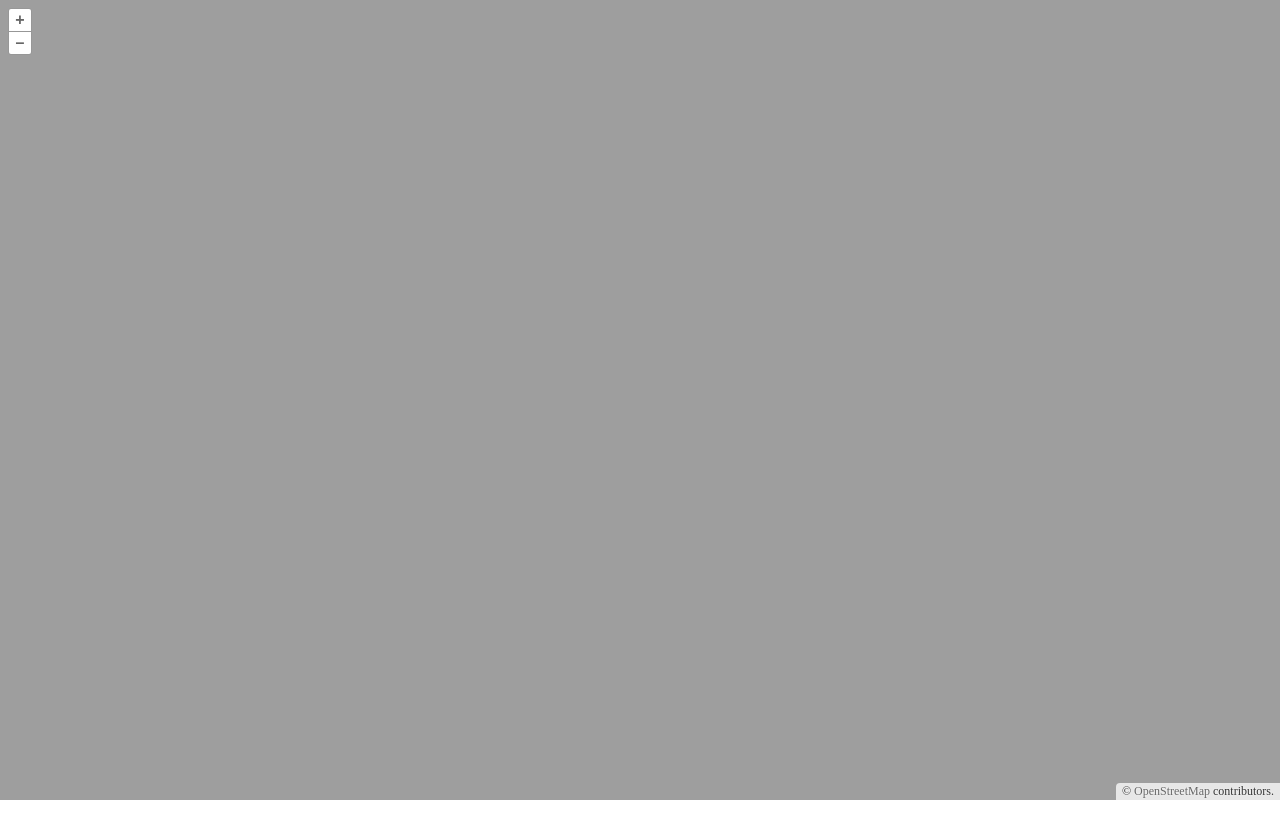
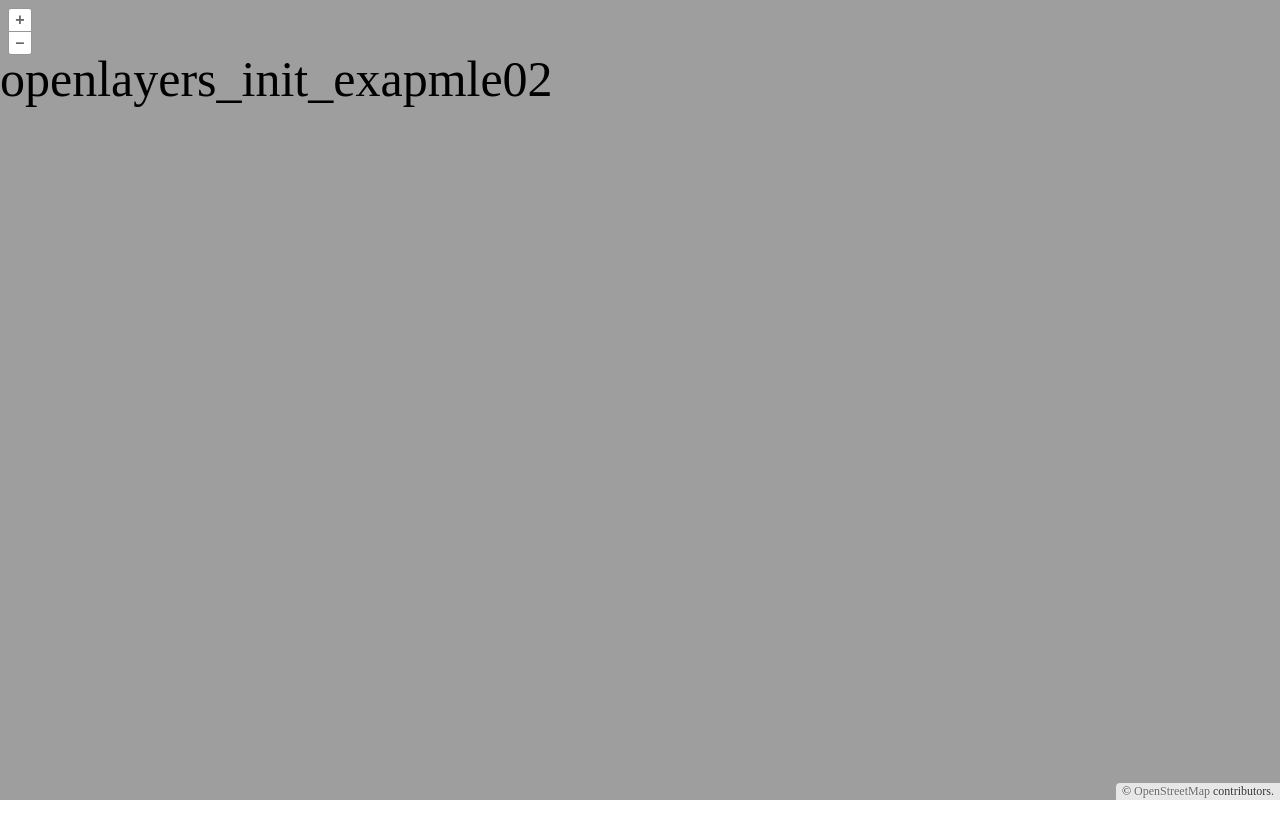
Before and after one commit to prasolay/openlayers_init, a website built with Parcel: page src/index.html in a window 1280 px wide. Before the commit the page ends 800 px from the top, so only its background shows below. Built offline with nearby package versions, Linux system fonts and the light colour scheme.

Commit message:
測試html+css+ts測試完成版本

```diff
--- a/src/index.html
+++ b/src/index.html
@@ -3,11 +3,14 @@
   <head>
     <meta charset="UTF-8" />
     <meta name="viewport" content="width=device-width, initial-scale=1.0" />
-    <title>Quick Start2</title>
+    <title>openlayers_init_exapmle</title>
     <link rel="stylesheet" type="text/css" href="style.css">
   </head>
   <body>
-    <div id="map"></div>
+    <div>
+      <div><p>openlayers_init_exapmle02</p></div>
+      <div id="map"></div>
+    </div>
     <script type="module" src="index.ts"></script>
   </body>
 </html>
--- a/src/index.ts
+++ b/src/index.ts
@@ -21,4 +21,4 @@ function helloFunction(user: string) {
   console.log(`Hello ${user}`);
 }
 
-helloFunction("使用者1號");
+helloFunction("使用者2號");
--- a/src/style.css
+++ b/src/style.css
@@ -7,9 +7,16 @@ body {
   height: 100%;
 }
 
+p {
+  font-size: 50px;
+  position: relative;
+  z-index: 2;
+}
+
 #map {
   position: absolute;
   top: 0;
   bottom: 0;
   width: 100%;
+  z-index: 1;
 }
```
Also changed, not shown: dist/index.html, readme.md, 7 other files.
